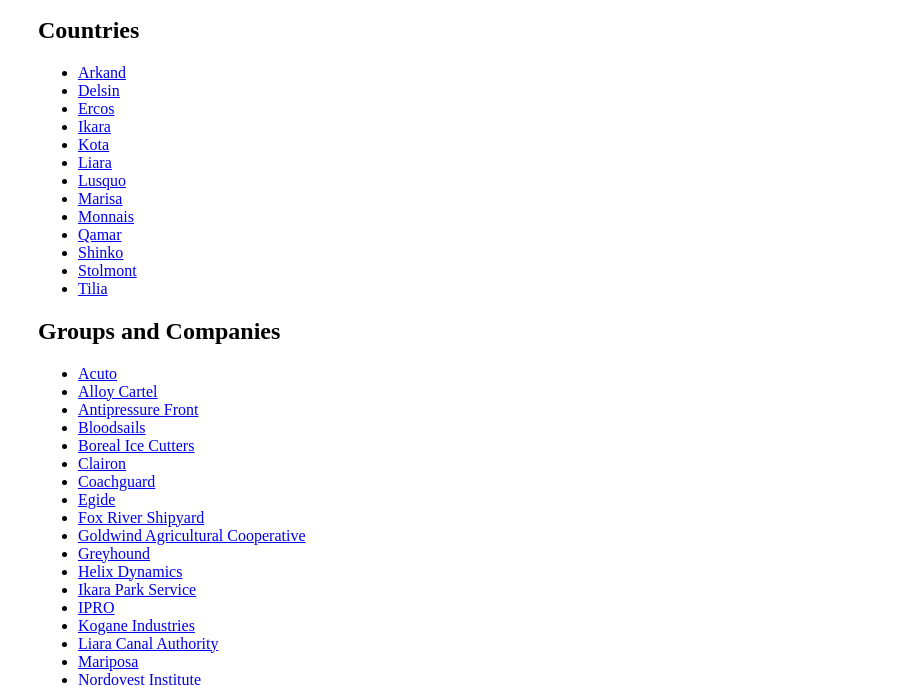
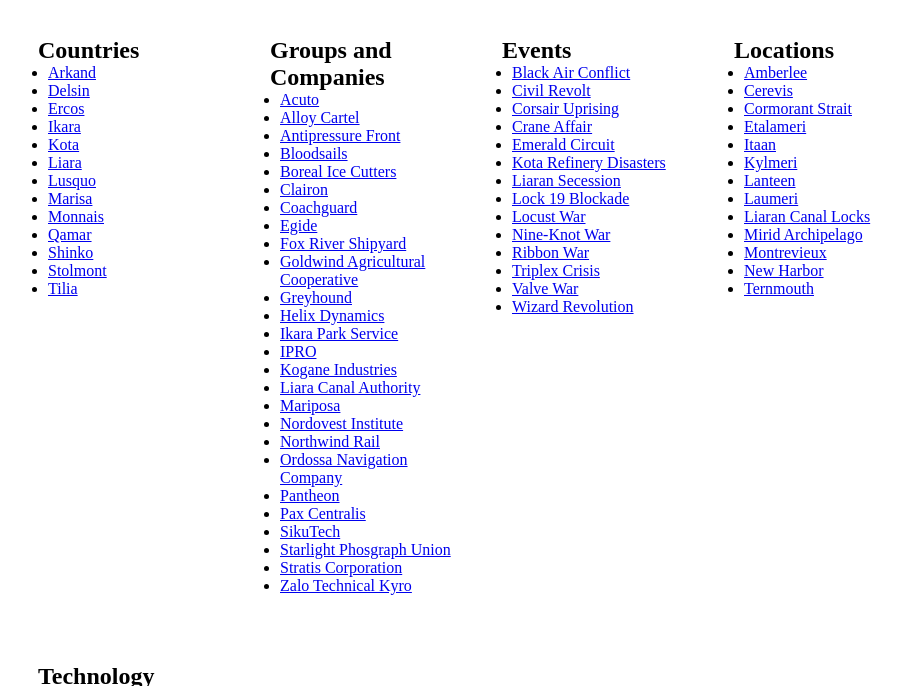
Before and after one commit to a11ce/aetherwiki, a plain HTML site: page docs/index.html in a window 1280 px wide. Shown: the part 50-736 px from the top of the page, without its empty margins (154-1056 px from the left). Drawn offline with Linux system fonts and the light colour scheme.

Commit message:
aether: improve index layout

```diff
--- a/docs/index.html
+++ b/docs/index.html
@@ -37,7 +37,27 @@
              <header id="title-block-header">
         <h1 class="title">Index</h1>
                  </header>
-        <h2 id="countries">Countries</h2>
+        <style>
+.cols {
+  display: grid;
+  grid-template-columns: repeat(auto-fit, minmax(10em, 1fr));
+  gap: 2em;
+  margin: 0;
+  padding: 0;
+}
+
+.col {
+  break-inside: avoid;
+}
+
+h2 {
+  margin-bottom: 0px;
+}
+
+</style>
+<div class="cols">
+<section id="countries" class="col">
+<h2>Countries</h2>
 <ul>
 <li><a href="arkand.html" class="wikilink">Arkand</a></li>
 <li><a href="delsin.html" class="wikilink">Delsin</a></li>
@@ -53,7 +73,9 @@
 <li><a href="stolmont.html" class="wikilink">Stolmont</a></li>
 <li><a href="tilia.html" class="wikilink">Tilia</a></li>
 </ul>
-<h2 id="groups-and-companies">Groups and Companies</h2>
+</section>
+<section id="groups-and-companies" class="col">
+<h2>Groups and Companies</h2>
 <ul>
 <li><a href="acuto.html" class="wikilink">Acuto</a></li>
 <li><a href="alloy-cartel.html" class="wikilink">Alloy Cartel</a></li>
@@ -96,7 +118,9 @@ Corporation</a></li>
 <li><a href="zalo-technical-kyro.html" class="wikilink">Zalo Technical
 Kyro</a></li>
 </ul>
-<h2 id="events">Events</h2>
+</section>
+<section id="events" class="col">
+<h2>Events</h2>
 <ul>
 <li><a href="black-air-conflict.html" class="wikilink">Black Air
 Conflict</a></li>
@@ -121,7 +145,9 @@ Crisis</a></li>
 <li><a href="wizard-revolution.html" class="wikilink">Wizard
 Revolution</a></li>
 </ul>
-<h2 id="locations">Locations</h2>
+</section>
+<section id="locations" class="col">
+<h2>Locations</h2>
 <ul>
 <li><a href="amberlee.html" class="wikilink">Amberlee</a></li>
 <li><a href="cerevis.html" class="wikilink">Cerevis</a></li>
@@ -140,6 +166,8 @@ Archipelago</a></li>
 <li><a href="new-harbor.html" class="wikilink">New Harbor</a></li>
 <li><a href="ternmouth.html" class="wikilink">Ternmouth</a></li>
 </ul>
+</section>
+<div class="col">
 <h2 id="technology">Technology</h2>
 <ul>
 <li><a href="air-pak.html" class="wikilink">Air-Pak</a></li>
@@ -173,6 +201,8 @@ Refinery Agreement</a></li>
 <li><a href="sovereigntism.html" class="wikilink">Sovereigntism</a></li>
 <li><a href="wizard.html" class="wikilink">Wizard</a></li>
 </ul>
+</div>
+</div>
     </article>
     <footer> <a href="index.html"> Index</a> •
 <a href="https://discord.gg/x4u4jpKVjm"> AetherTac Discord</a> </footer>
--- a/docs/style.css
+++ b/docs/style.css
@@ -49,3 +49,8 @@ footer {
   border-top: 1px solid black;
   padding: 1em;
 }
+
+ul {
+  padding-left: 10px;
+  margin-top: 0px;
+}
--- a/includes/style.css
+++ b/includes/style.css
@@ -49,3 +49,8 @@ footer {
   border-top: 1px solid black;
   padding: 1em;
 }
+
+ul {
+  padding-left: 10px;
+  margin-top: 0px;
+}
```
Also changed, not shown: 1 other file.
